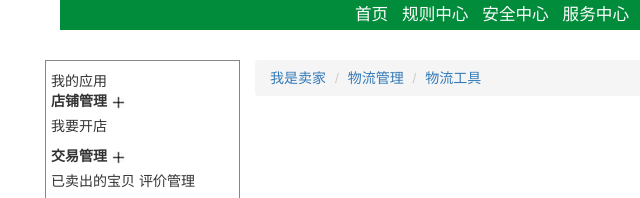
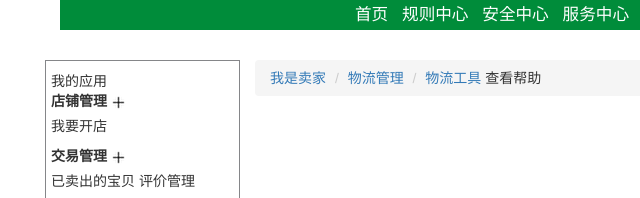
Before and after one commit to bensamin/carstar, a plain HTML site: page carstar/shop.html in a window 1280 px wide. Shown: the part 120-318 px from the top of the page, 10-650 px from the left. Drawn offline with Linux system fonts and the light colour scheme.

Commit message:
2017/4/13

```diff
--- a/carstar/css/carstar.css
+++ b/carstar/css/carstar.css
@@ -115,7 +115,7 @@ button{
 	padding-left: 25px;
 }
 .drop{
-	display: block;
+	display: none;
 }
 .search-drop{
 	padding-left: 20%;
--- a/carstar/shop.html
+++ b/carstar/shop.html
@@ -45,6 +45,9 @@
 		border: 1px solid #858689;
 		padding-left:5px ;
 		padding-top: 10px;
+	}
+	.shop-content-help{
+		width: 100%;
 	}
    </style>
   </head>
@@ -121,7 +124,9 @@
 				<li><a href="#">我是卖家</a></li>
 				<li><a href="#">物流管理</a></li>
 				<li><a href="#">物流工具</a></li>
+				<span class="shop-content-help">查看帮助</span>
 			</ol>
+
 		</div>
 		<div class="col-md-2"></div>
 	</div>
```
